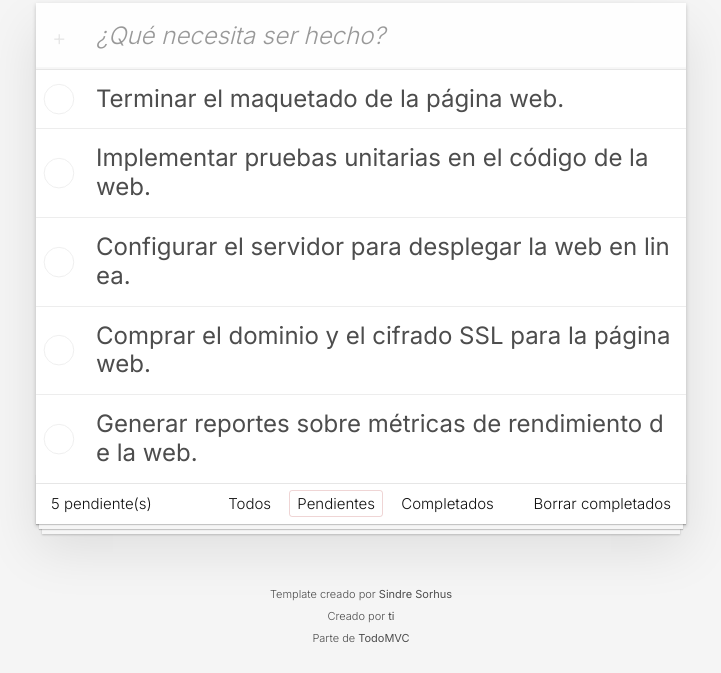
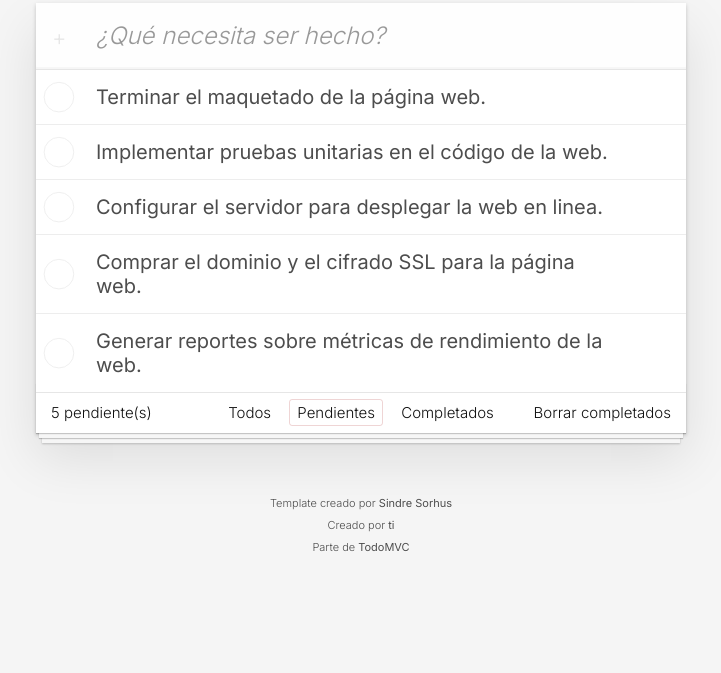
Before and after one commit to leydimabelvh/to-do-app, a website built with Vite: page index.html in a window 1280 px wide. Shown: the part 127-800 px from the top of the page, without its empty margins (279-1000 px from the left). Built offline with nearby package versions, Linux system fonts and the light colour scheme.

Commit message:
Modify stylesheet

```diff
--- a/style.css
+++ b/style.css
@@ -154,7 +154,7 @@ body {
 
 .task-listing li {
 	position: relative;
-	font-size: 24px;
+	font-size: 20px;
 	border-bottom: 1px solid #ededed;
 }
 
@@ -211,8 +211,8 @@ body {
 }
 
 .task-listing li label {
-	word-break: break-all;
-	padding: 15px 15px 15px 60px;
+	word-break: normal;
+	padding: 15px 60px 15px 60px;
 	display: block;
 	line-height: 1.2;
 	transition: color 0.4s;
@@ -229,14 +229,13 @@ body {
 	display: none;
 	position: absolute;
 	top: 0;
-	right: 10px;
+	right: 0px;
 	bottom: 0;
 	width: 40px;
 	height: 40px;
 	margin: auto 0;
 	font-size: 30px;
 	color: #cc9a9a;
-	margin-bottom: 11px;
 	transition: color 0.2s ease-out;
 }
 
```
